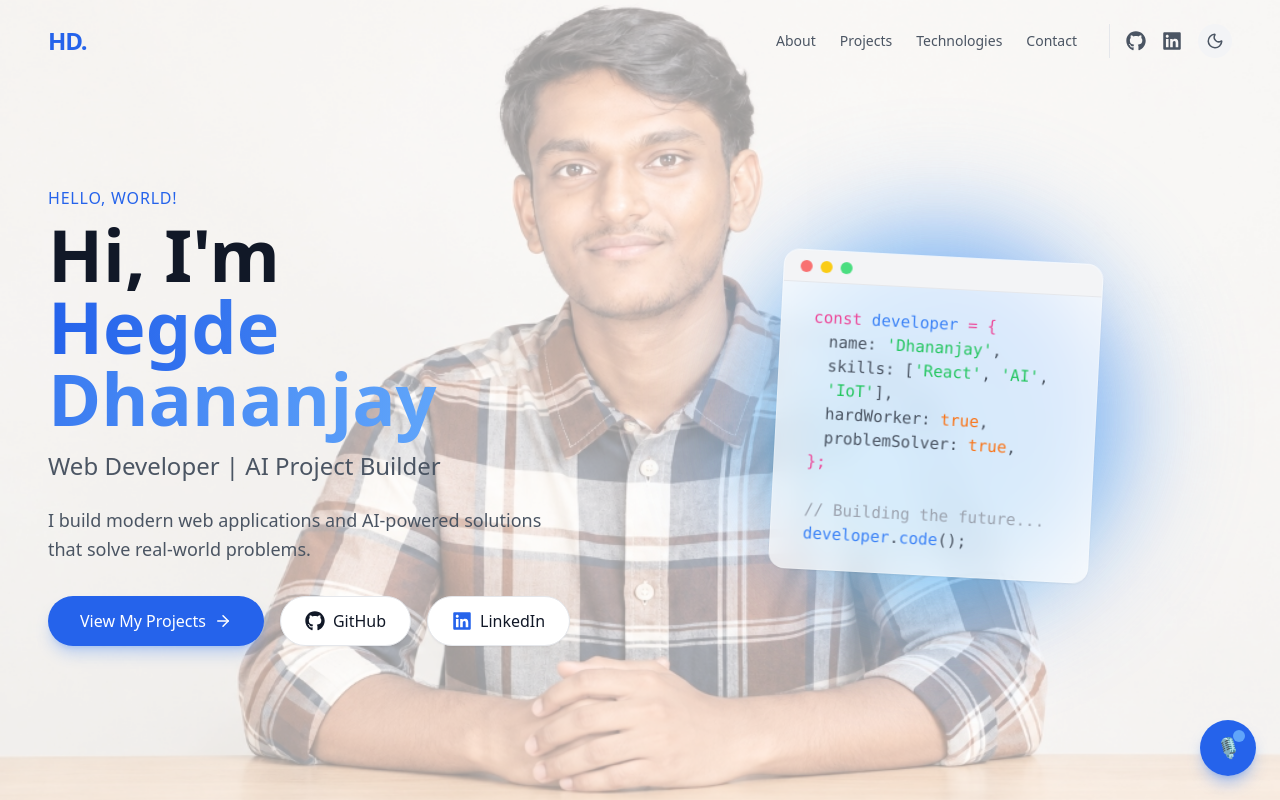
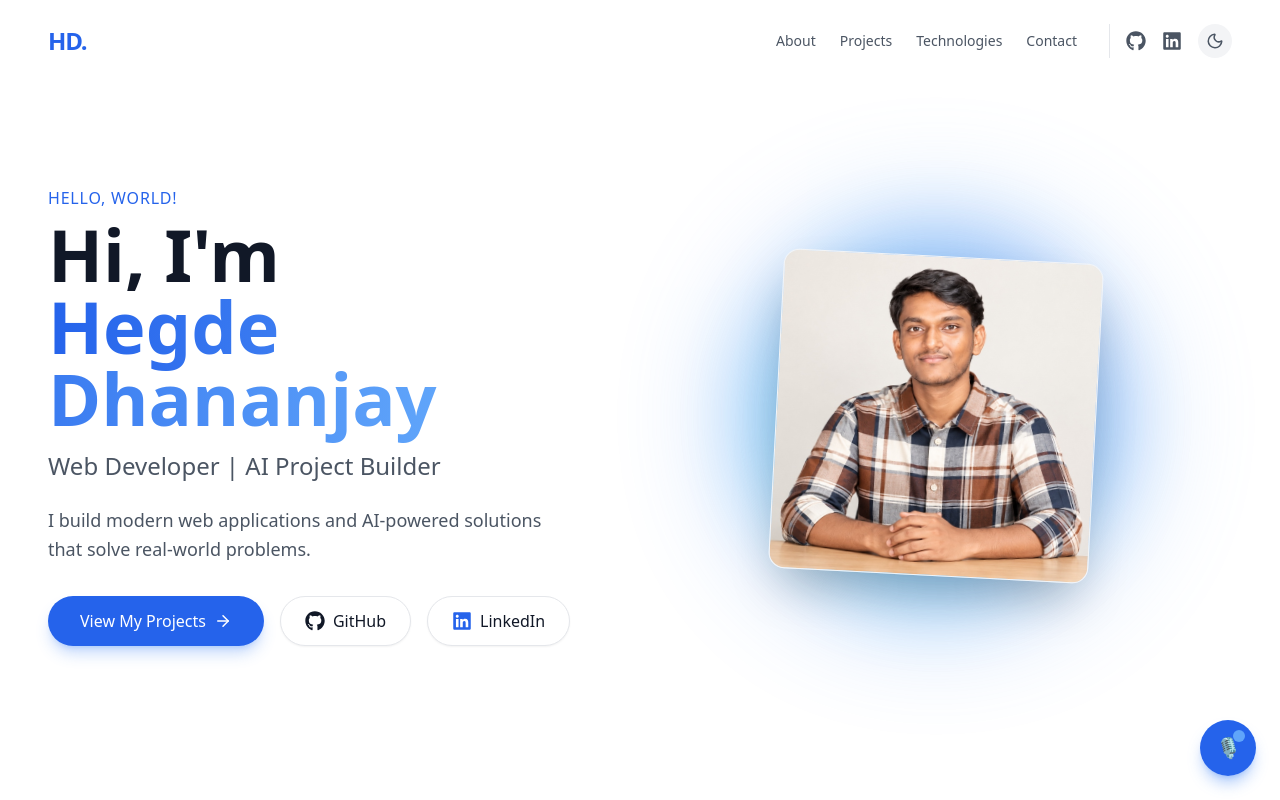
Before and after one commit to Dhananjay2305/project-Hub, a React (Vite) app: page / in a window 1280 px wide. Shown: the top 800 px of the page. Built offline with nearby package versions, Linux system fonts and the light colour scheme.

Commit message:
Move photo to right side of hero section

```diff
--- a/src/components/Hero.tsx
+++ b/src/components/Hero.tsx
@@ -23,19 +23,8 @@ export const Hero: React.FC = () => {
     setTimeout(() => setCopiedLinkedin(false), 2000);
   };
   return (
-    <section
-      className="min-h-screen flex items-center pt-20 pb-12 overflow-hidden relative"
-      style={{
-        backgroundImage: "url('/hero-bg.jpg')",
-        backgroundSize: 'cover',
-        backgroundPosition: 'center center',
-        backgroundRepeat: 'no-repeat'
-      }}
-    >
-      {/* Optional overlay to ensure text readability */}
-      <div className="absolute inset-0 bg-white/60 dark:bg-gray-900/80 z-0"></div>
-
-      <div className="container mx-auto px-6 md:px-12 flex flex-col md:flex-row items-center justify-between relative z-10">
+    <section className="min-h-screen flex items-center pt-20 pb-12 overflow-hidden">
+      <div className="container mx-auto px-6 md:px-12 flex flex-col md:flex-row items-center justify-between">
 
         <div className="w-full md:w-1/2 z-10">
           <motion.div
@@ -100,23 +89,8 @@ export const Hero: React.FC = () => {
               <div className="absolute inset-0 bg-gradient-to-tr from-primary-500 to-blue-300 rounded-full blur-3xl opacity-20 dark:opacity-30 animate-pulse" />
               <div className="absolute inset-4 bg-gradient-to-bl from-primary-600 to-cyan-400 rounded-full blur-2xl opacity-40 dark:opacity-20" />
               <div className="absolute inset-0 flex items-center justify-center">
-                <div className="w-64 h-64 md:w-80 md:h-80 bg-white dark:bg-gray-800 rounded-2xl shadow-2xl overflow-hidden border border-gray-100 dark:border-gray-700 rotate-3 transform transition-transform hover:rotate-0 duration-500 flex items-center justify-center relative glass">
-                  <div className="absolute top-0 left-0 w-full h-8 bg-gray-100 dark:bg-gray-900 border-b border-gray-200 dark:border-gray-700 flex items-center px-4 space-x-2">
-                    <div className="w-3 h-3 rounded-full bg-red-400" />
-                    <div className="w-3 h-3 rounded-full bg-yellow-400" />
-                    <div className="w-3 h-3 rounded-full bg-green-400" />
-                  </div>
-                  <div className="p-8 font-mono text-sm md:text-base text-gray-600 dark:text-gray-300 mt-8 w-full">
-                    <p className="text-pink-500 dark:text-pink-400">const <span className="text-blue-500 dark:text-blue-400">developer</span> = {'{'}</p>
-                    <p className="pl-4">name: <span className="text-green-500 dark:text-green-400">'Dhananjay'</span>,</p>
-                    <p className="pl-4">skills: [<span className="text-green-500 dark:text-green-400">'React'</span>, <span className="text-green-500 dark:text-green-400">'AI'</span>, <span className="text-green-500 dark:text-green-400">'IoT'</span>],</p>
-                    <p className="pl-4">hardWorker: <span className="text-orange-500 dark:text-orange-400">true</span>,</p>
-                    <p className="pl-4">problemSolver: <span className="text-orange-500 dark:text-orange-400">true</span>,</p>
-                    <p className="text-pink-500 dark:text-pink-400">{'}'};</p>
-                    <br />
-                    <p className="text-gray-400 dark:text-gray-500">// Building the future...</p>
-                    <p className="text-blue-500 dark:text-blue-400">developer<span className="text-gray-600 dark:text-gray-300">.</span>code<span className="text-gray-600 dark:text-gray-300">();</span></p>
-                  </div>
+                <div className="w-64 h-64 md:w-80 md:h-80 rounded-2xl shadow-2xl overflow-hidden border border-gray-100 dark:border-gray-700 rotate-3 transform transition-transform hover:rotate-0 duration-500 flex items-center justify-center relative">
+                  <img src="/hero-bg.jpg" alt="Hegde Dhananjay" className="w-full h-full object-cover" />
                 </div>
               </div>
             </div>
```
